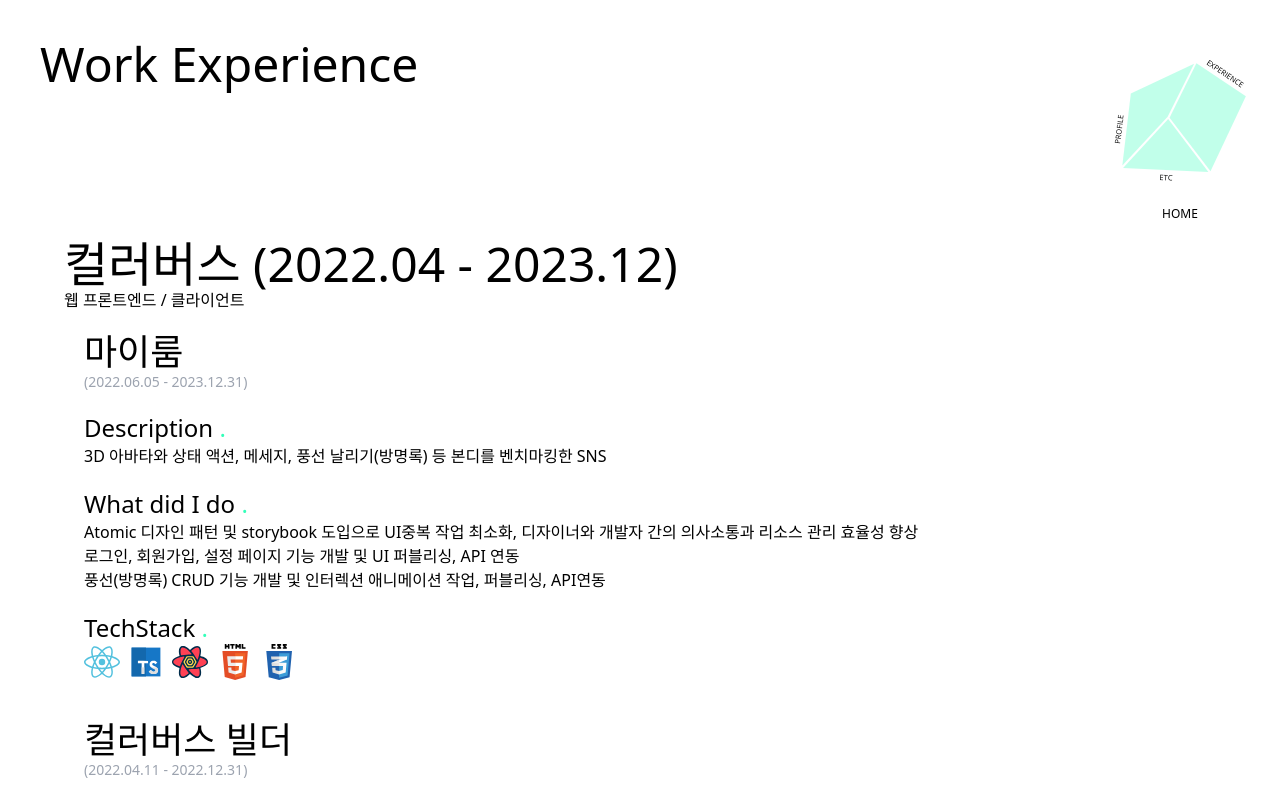
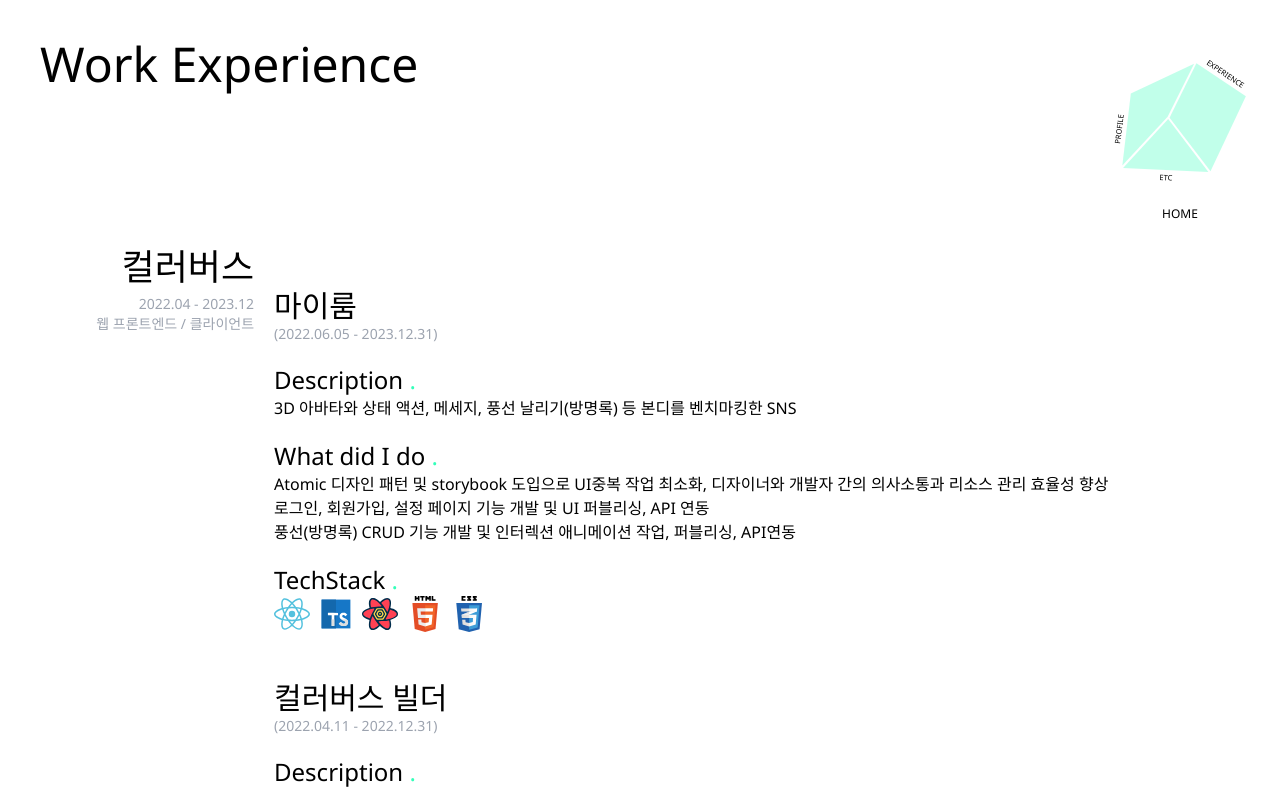
Before and after one commit to okimyj/portfolio, a Next.js app in the folder portfolio-nextjs/: page /experience in a window 1280 px wide. Shown: the top 790 px of the page. Built offline with nearby package versions, Linux system fonts and the light colour scheme.

Commit message:
design: experience page style

```diff
--- a/portfolio-nextjs/src/app/(pages)/experience/page.tsx
+++ b/portfolio-nextjs/src/app/(pages)/experience/page.tsx
@@ -1,12 +1,12 @@
 import ExperienceData from '../../../../public/data/experience.json';
-import Company from '@/components/Experience/company';
+import Experience from '@/components/Experience';
 
 export default function ExperiencePage() {
   return (
     <div>
       <h1 className="text-5xl mb-32">Work Experience</h1>
       {ExperienceData.map((el) => (
-        <Company data={el} />
+        <Experience key={el.companyName} data={el} />
       ))}
     </div>
   );
--- a/portfolio-nextjs/src/app/(pages)/layout.tsx
+++ b/portfolio-nextjs/src/app/(pages)/layout.tsx
@@ -10,7 +10,7 @@
 export default function RootLayout(props: any) {
   return (
     <main className="container m-auto p-10 relative">
-      <div className={'hidden md:block w-40 h-40 absolute right-5'}>
+      <div className={'hidden md:block w-40 h-40 fixed right-5'}>
         <MainArt useBlink={false} />
       </div>
       {props.children}
--- a/portfolio-nextjs/src/app/globals.css
+++ b/portfolio-nextjs/src/app/globals.css
@@ -15,6 +15,7 @@
 }
 * {
   margin: 0;
+  font-family: 'Segoe UI', Tahoma, Geneva, Verdana, sans-serif;
   box-sizing: border-box;
   -webkit-user-select: none;
   -moz-user-select: none;
--- a/portfolio-nextjs/src/app/layout.tsx
+++ b/portfolio-nextjs/src/app/layout.tsx
@@ -1,12 +1,12 @@
-import type { Metadata } from "next";
-import { Inter } from "next/font/google";
-import "./globals.css";
+import type { Metadata } from 'next';
+import { Open_Sans } from 'next/font/google';
+import './globals.css';
 
-const inter = Inter({ subsets: ["latin"] });
+const openSans = Open_Sans({ subsets: ['latin'] });
 
 export const metadata: Metadata = {
-  title: "Create Next App",
-  description: "Generated by create next app",
+  title: 'Create Next App',
+  description: 'Generated by create next app',
 };
 
 export default function RootLayout({
@@ -15,7 +15,7 @@
   children: React.ReactNode;
 }>) {
   return (
-    <html lang="ko">
+    <html lang="ko" className={openSans.className}>
       <body>{children}</body>
     </html>
   );
--- a/portfolio-nextjs/src/components/Experience/company.tsx
+++ /dev/null
@@ -1,32 +0,0 @@
-import Project from './project';
-
-type ExpericeData = {
-  companyName: string;
-  period: string;
-  position: string;
-  projects: ProjectData[];
-};
-export type ProjectData = {
-  name: string;
-  period: string;
-  description: string;
-  whatDidIDo: string[];
-  techStack: string[];
-};
-interface IExperienceProps {
-  data: ExpericeData;
-}
-export default function Company({ data }: IExperienceProps) {
-  console.log(data);
-  return (
-    <div className="p-6">
-      <h1 className="text-5xl">
-        {data.companyName} ({data.period})
-      </h1>
-      <h2>{data.position}</h2>
-      {data.projects.map((el) => (
-        <Project data={el} />
-      ))}
-    </div>
-  );
-}
--- /dev/null
+++ b/portfolio-nextjs/src/components/Experience/index.tsx
@@ -0,0 +1,34 @@
+import Project from './project';
+
+type ExpericeData = {
+  companyName: string;
+  period: string;
+  position: string;
+  projects: ProjectData[];
+};
+export type ProjectData = {
+  name: string;
+  period: string;
+  description: string;
+  whatDidIDo: string[];
+  techStack: string[];
+};
+interface IExperienceProps {
+  data: ExpericeData;
+}
+export default function Experience({ data }: IExperienceProps) {
+  return (
+    <div className="p-6 flex mb-5 border-b border-gray-400">
+      <div className="flex-row text-right w-52 break-keep">
+        <h1 className="text-4xl leading-normal">{data.companyName}</h1>
+        <h2 className="text-sm text-gray-400">{data.period}</h2>
+        <h2 className="text-sm text-gray-400">{data.position}</h2>
+      </div>
+      <div>
+        {data.projects.map((el, index) => (
+          <Project key={index} data={el} />
+        ))}
+      </div>
+    </div>
+  );
+}
--- a/portfolio-nextjs/src/components/Experience/project.tsx
+++ b/portfolio-nextjs/src/components/Experience/project.tsx
@@ -1,12 +1,17 @@
 'use client';
 import DOMPurify from 'dompurify';
-import { ProjectData } from './company';
+import { ProjectData } from '.';
 import SkillIcon from './skillIcon';
+import { useEffect, useState } from 'react';
 
 interface IProjectProps {
   data: ProjectData;
 }
 export default function Project({ data }: IProjectProps) {
+  const [description, setDescription] = useState<string>('');
+  useEffect(() => {
+    setDescription(DOMPurify.sanitize(data.description));
+  }, []);
   const SubTitle = ({ text }: { text: string }) => {
     return (
       <h2 className="text-2xl mt-5">
@@ -16,13 +21,13 @@
     );
   };
   return (
-    <div className="p-5">
-      <h1 className="text-4xl">{data.name}</h1>
+    <div className="ml-5 mt-12">
+      <h1 className="text-3xl">{data.name}</h1>
       <p className="text-sm text-gray-400">({data.period})</p>
       <SubTitle text="Description" />
-      <p
+      <div
         dangerouslySetInnerHTML={{
-          __html: DOMPurify.sanitize?.(data.description),
+          __html: description,
         }}
       />
       <SubTitle text="What did I do" />
```
